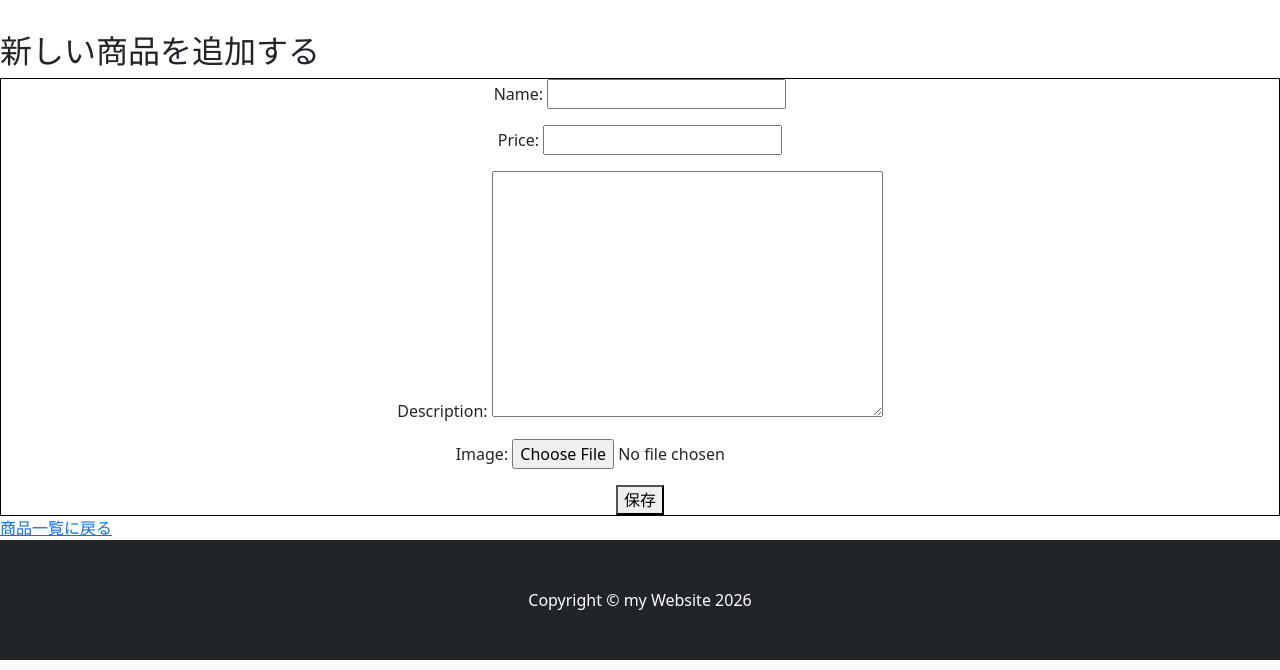
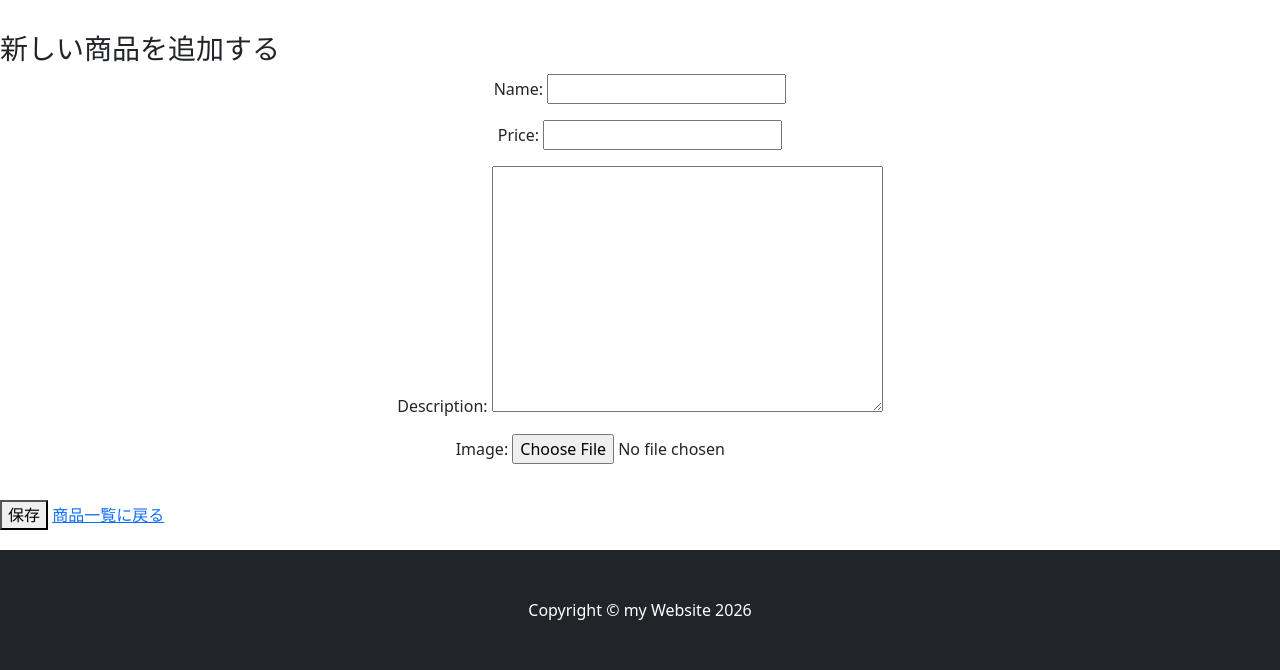
Before and after one commit to suma-web/django_ec, a Django app: page /manage/products/create/ in a window 1280 px wide. Shown: the part 136-806 px from the top of the page. Run offline with Django 4.2, Linux system fonts and the light colour scheme; some libraries are stand-ins or nearby versions.

Commit message:
form画面のレイアウトをととえる

```diff
--- a/config/templates/manages/product_form.html
+++ b/config/templates/manages/product_form.html
@@ -1,20 +1,20 @@
 {% extends "manages/base.html" %}
 
 {% block manage_content %}
-<h2>
+<h3>
   {% if product %}
     商品を編集する
   {% else %}
     新しい商品を追加する
   {% endif %}
-</h2>
+</h3>
 
-<form method="post" enctype="multipart/form-data" style="border: 1px black solid; text-align: center;">{% csrf_token %}
+<form method="post" enctype="multipart/form-data" style="text-align: center;">{% csrf_token %}
 
     {{ form.as_p }}
 
-  <button type="submit">保存</button>
 </form>
+<button type="submit" style="margin: 20px 0;">保存</button>
+<a href="{% url 'manages:product_list' %}">商品一覧に戻る</a>
 
-<a href="{% url 'manages:product_list' %}">商品一覧に戻る</a>
 {% endblock %}
```
